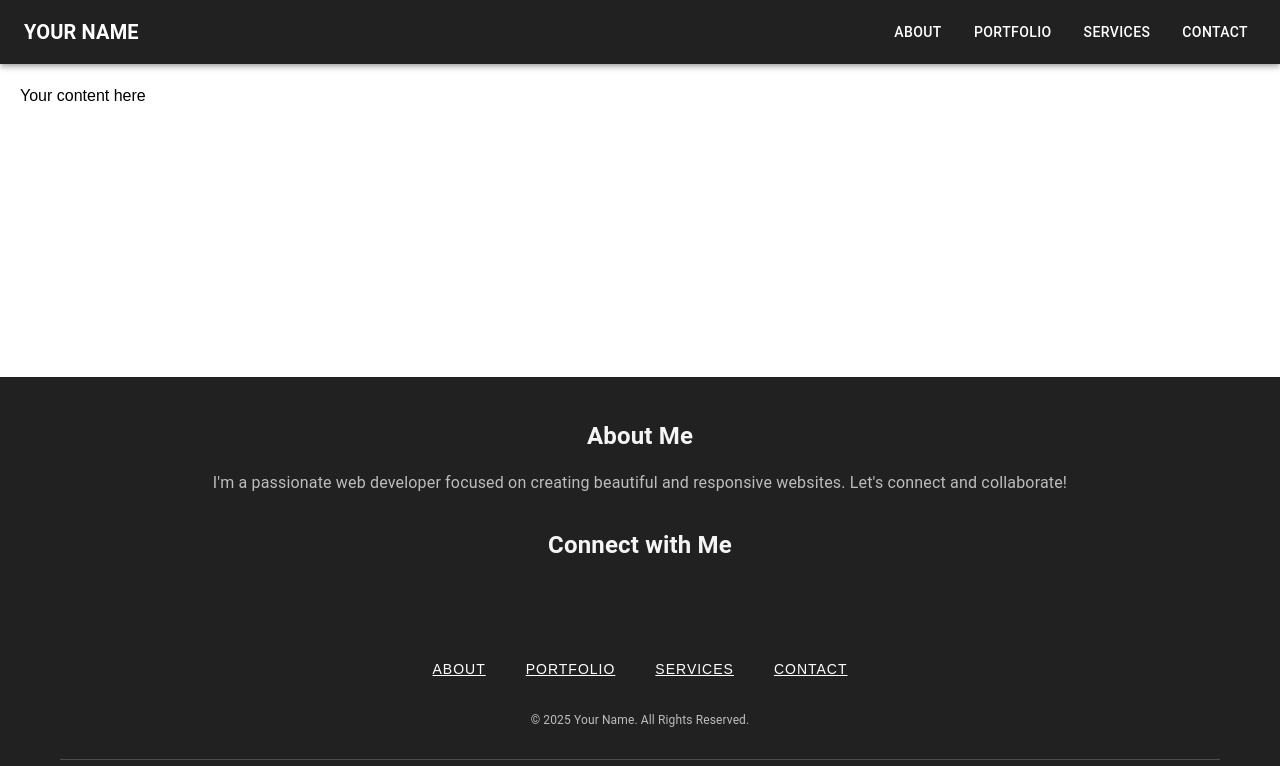
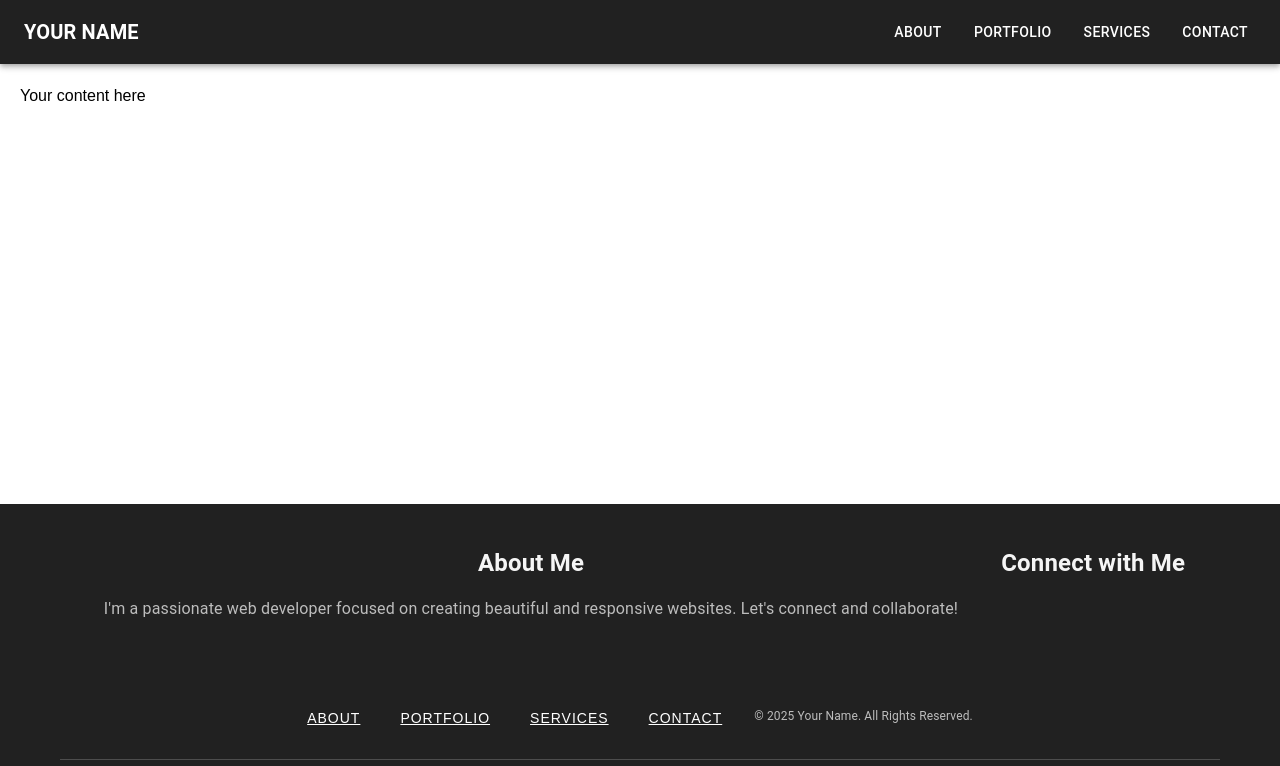
Before and after one commit to sunnykumar917/My_Portfolio, a React (Vite) app: page / in a window 1280 px wide. Shown: the top 766 px of the page. Built offline with nearby package versions, Linux system fonts and the light colour scheme; some icons are missing.

Commit message:
Revert "update footer grid to box"

```diff
--- a/src/Components/Layout/Footer/Footer.tsx
+++ b/src/Components/Layout/Footer/Footer.tsx
@@ -1,5 +1,5 @@
 import React from 'react';
-import { Box, Typography, IconButton, Divider, Link } from '@mui/material';
+import { Box, Typography, Grid, IconButton, Divider, Link } from '@mui/material';
 import LinkedInIcon from '@mui/icons-material/LinkedIn';
 import GitHubIcon from '@mui/icons-material/GitHub';
 import TwitterIcon from '@mui/icons-material/Twitter';
@@ -8,8 +8,10 @@ const Footer: React.FC = () => {
   return (
     <Box sx={{ backgroundColor: '#212121', color: 'white', padding: '40px 0', mt: '40px' }}>
       <Box sx={{ maxWidth: '1200px', margin: '0 auto', padding: '0 20px' }}>
+        {/* Grid container */}
+        <Grid container spacing={4} sx={{ justifyContent: 'center' }}>
           {/* Left section: About */}
-        <Box sx={{ textAlign: 'center', mb: 4 }}>
+          <Grid item xs={12} sm={6} md={4} sx={{ textAlign: 'center' }}>
             <Typography
               variant="h6"
               sx={{
@@ -31,10 +33,10 @@ const Footer: React.FC = () => {
             >
               I'm a passionate web developer focused on creating beautiful and responsive websites. Let's connect and collaborate!
             </Typography>
-        </Box>
+          </Grid>
 
           {/* Middle section: Social Links */}
-        <Box sx={{ textAlign: 'center', mb: 4 }}>
+          <Grid item xs={12} sm={6} md={4} sx={{ textAlign: 'center' }}>
             <Typography
               variant="h6"
               sx={{
@@ -63,11 +65,11 @@ const Footer: React.FC = () => {
                 </IconButton>
               </Link>
             </Box>
-        </Box>
+          </Grid>
 
           {/* Right section: Footer Links */}
-        <Box sx={{ textAlign: 'center', mb: 4 }}>
-          <Box sx={{ display: 'flex', justifyContent: 'center', gap: 5, flexWrap: 'wrap' }}>
+          <Grid item xs={12} sx={{ textAlign: 'center' }}>
+            <Box sx={{ display: 'flex', justifyContent: 'center', gap: 5, mt: 4, flexWrap: 'wrap' }}>
               <Link href="#about" color="inherit" sx={{ fontSize: '14px', textTransform: 'uppercase', letterSpacing: 1 }}>
                 About
               </Link>
@@ -81,14 +83,15 @@ const Footer: React.FC = () => {
                 Contact
               </Link>
             </Box>
-        </Box>
+          </Grid>
 
           {/* Copyright */}
-        <Box sx={{ textAlign: 'center', mt: 4 }}>
+          <Grid item xs={12} sx={{ textAlign: 'center', mt: 4 }}>
             <Typography variant="body2" sx={{ fontSize: '12px', color: '#bdbdbd' }}>
               &copy; {new Date().getFullYear()} Your Name. All Rights Reserved.
             </Typography>
-        </Box>
+          </Grid>
+        </Grid>
 
         {/* Divider for visual separation */}
         <Divider sx={{ borderColor: 'rgba(255, 255, 255, 0.2)', marginTop: '30px' }} />
```
Lines whose indentation alone changed are shown as unchanged.
